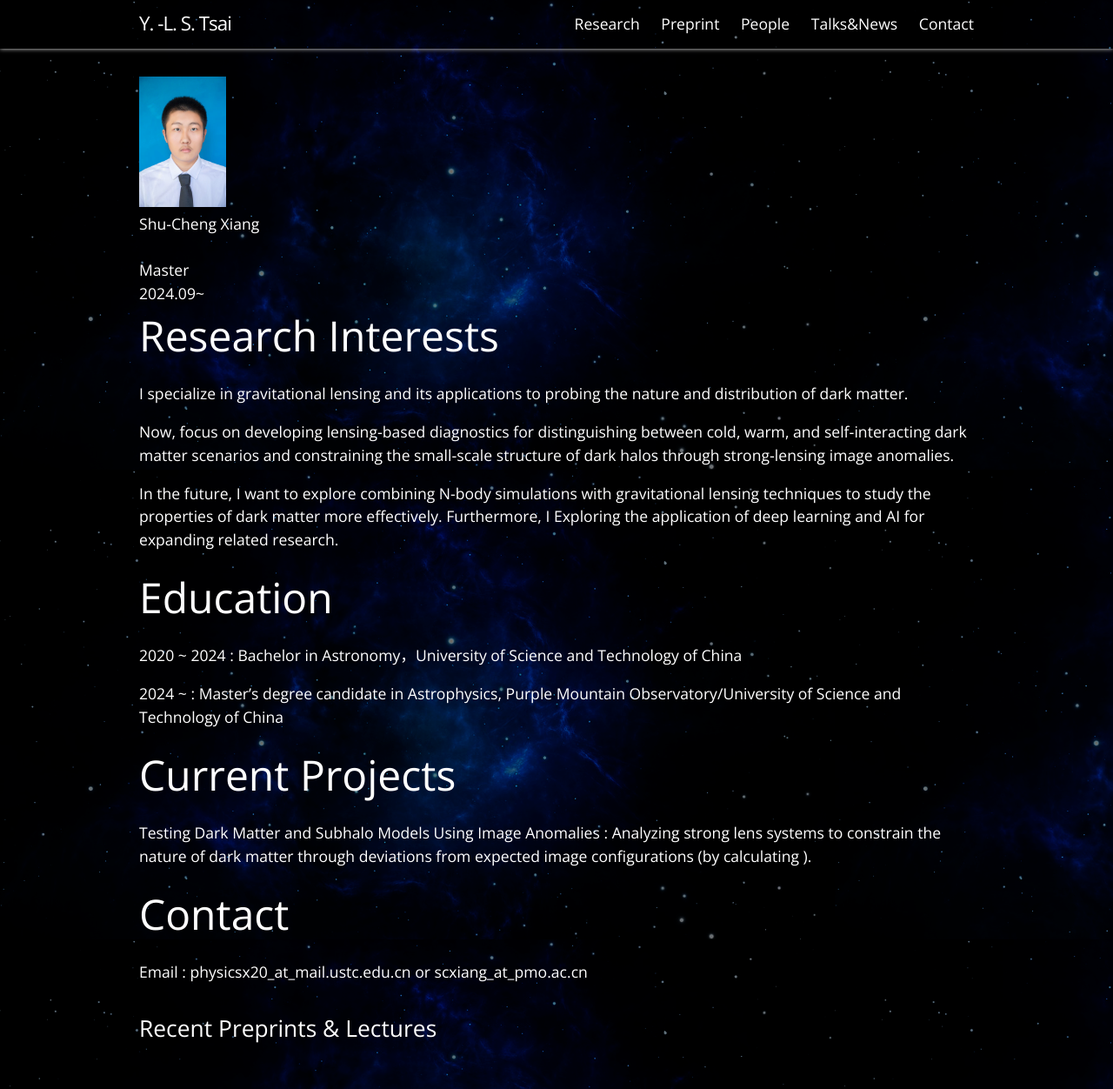
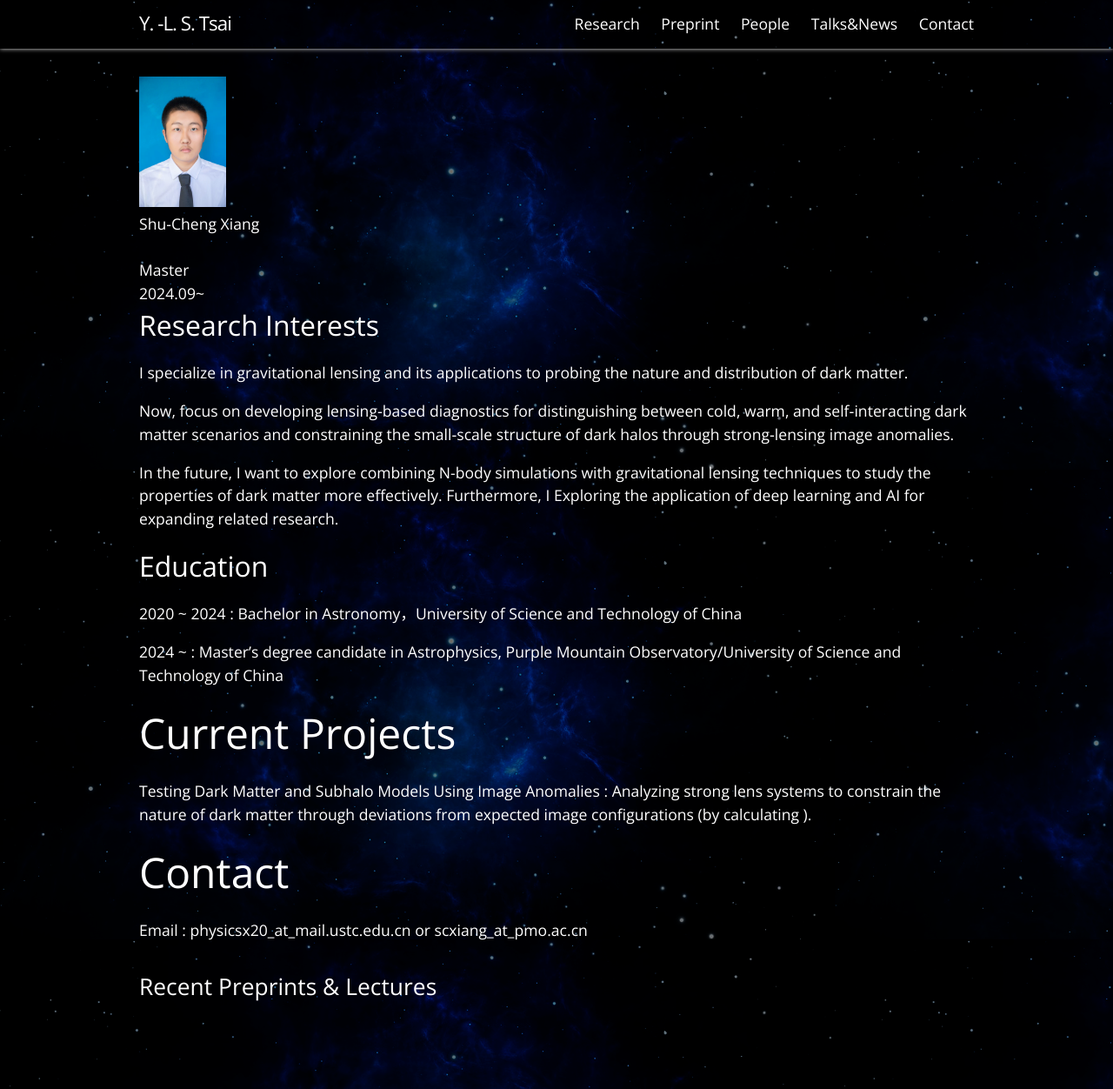
Before and after one commit to smingtsai/PMOdarkmatter, a Jekyll site: the page built from _authors/XiangShucheng.md, in a window 1280 px wide. Shown: the whole page at 87% size. Built offline with Jekyll 4.4.1, drawn with Linux system fonts in a browser that asks for light colours.

Commit message:
mod XiangShucheng.md font size

```diff
--- a/_authors/XiangShucheng.md
+++ b/_authors/XiangShucheng.md
@@ -10,7 +10,7 @@ time: 2024.09~
 degree: Master
 ---
 
-<font size="8">Research Interests</font>
+<font size="6">Research Interests</font>
 
 I specialize in gravitational lensing and its applications to probing the nature and distribution of dark matter.
 
@@ -18,7 +18,7 @@ Now, focus on developing lensing‐based diagnostics for distinguishing between
 
 In the future, I want to explore combining N-body simulations with gravitational lensing techniques to study the properties of dark matter more effectively. Furthermore, I Exploring the application of deep learning and AI for expanding related research.
 
-<font size="8">Education</font>
+<font size="6">Education</font>
 
 2020 ~ 2024 : Bachelor in Astronomy，University of Science and Technology of China
 
```
